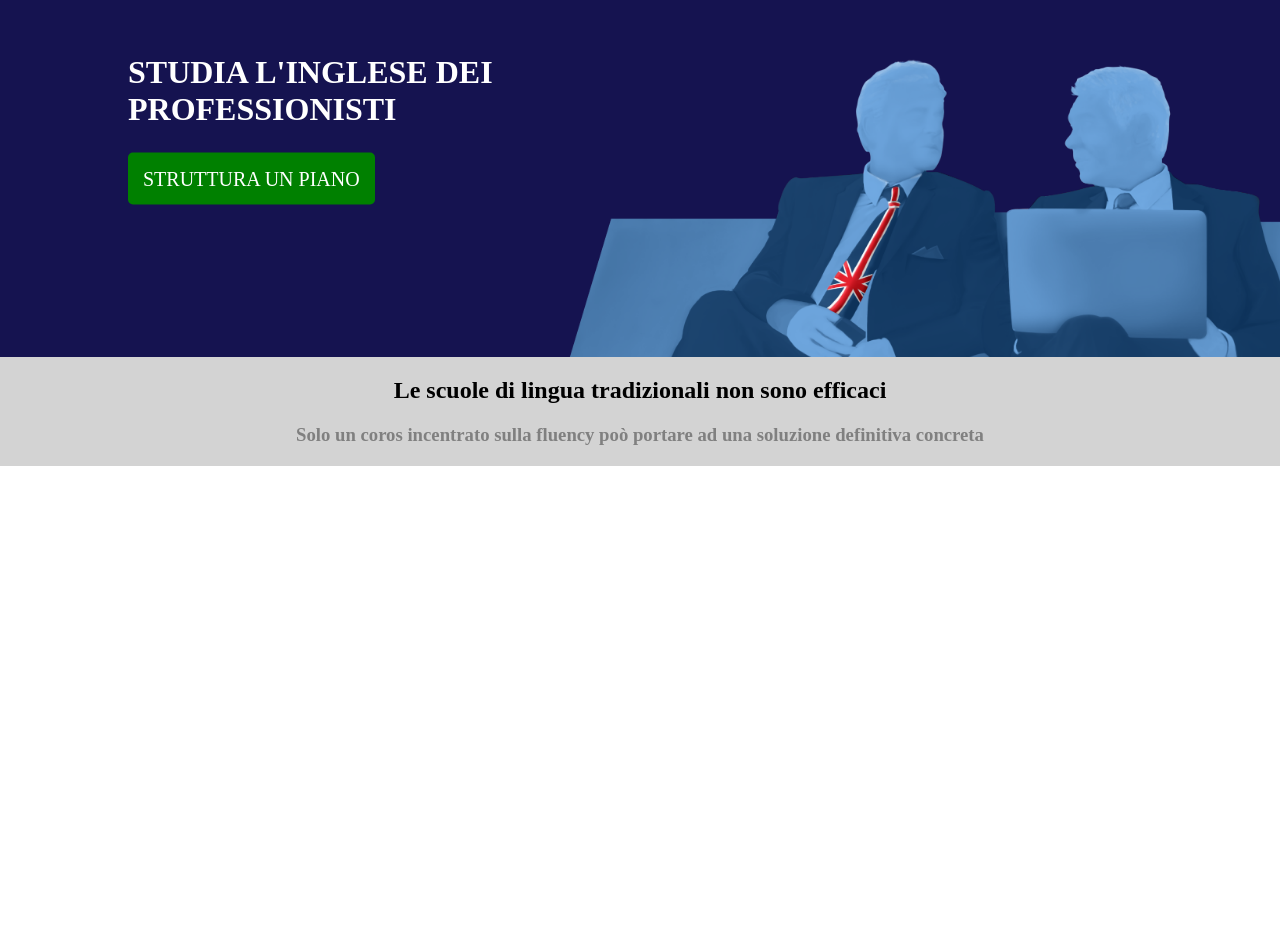
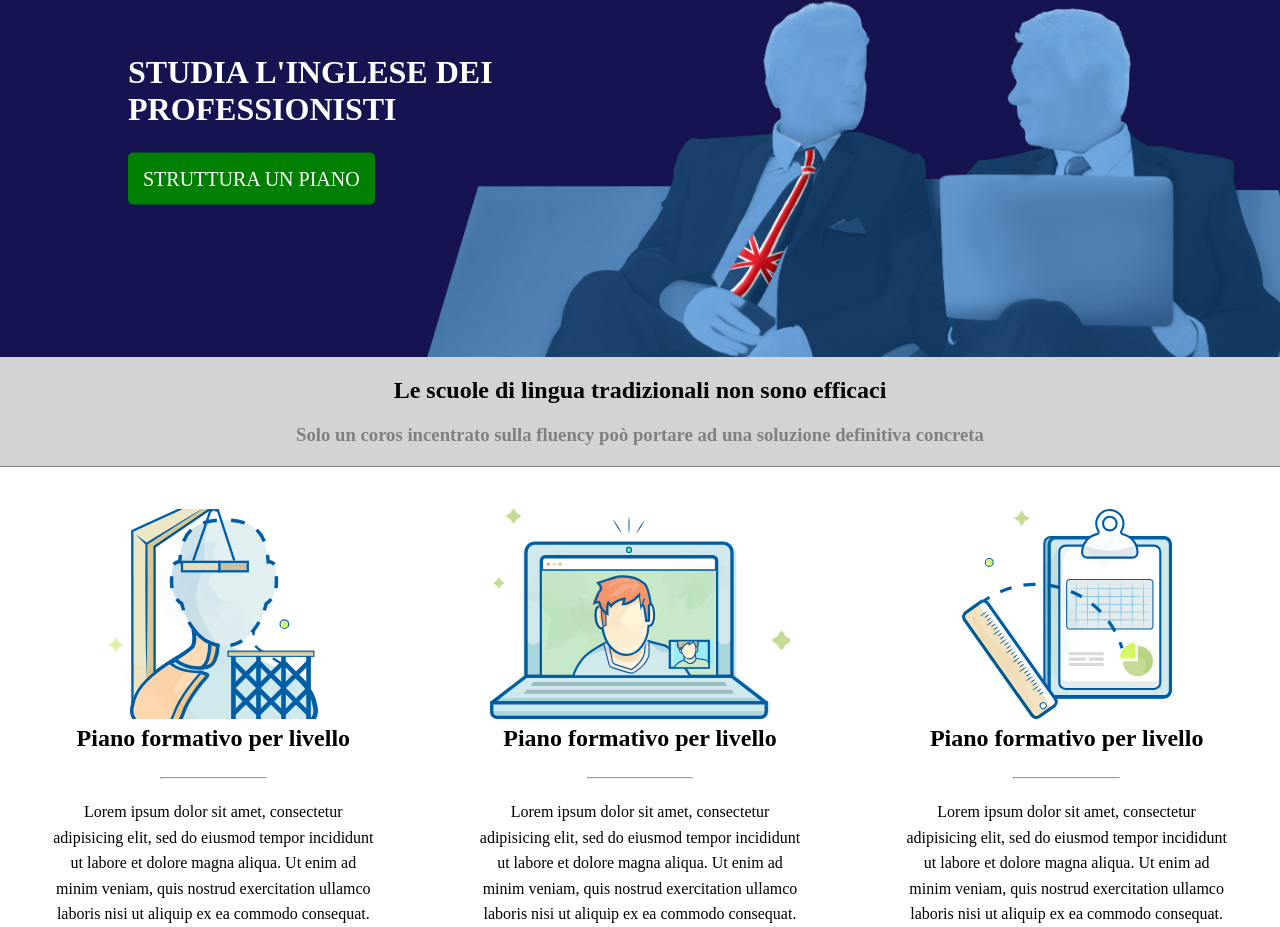
Before and after one commit to 1Graffa/htmlcss-fluentify, a plain HTML site: page index.html in a window 1280 px wide. Shown: the part 193-1120 px from the top of the page. Before the commit the page ends 800 px from the top, so only its background shows below. Drawn offline with Linux system fonts and the light colour scheme.

Commit message:
Seconda pagina

```diff
--- a/css/style.css
+++ b/css/style.css
@@ -59,7 +59,7 @@ ul{
 header{
   background-color: rgb(21, 19, 80);
   background-image: url(../img/background-header.png);
-  background-size: 60%;
+  background-size: 70%;
   background-repeat: no-repeat;
   background-position: 110% 110%;
 }
@@ -119,3 +119,40 @@ header{
   padding-bottom: 20px;
   color: grey;
 }
+/* SEZIONI CON IMMAGINI */
+.raffigurazioni-up{
+  border-bottom: 1px solid grey;
+}
+.up-side{
+  height: 210px;
+  width: 210px;
+  margin: auto;
+  margin-top: 10%;
+}
+.raffigurazioni-up .gru{
+  background-image: url(../img/profile.svg);
+  background-size: cover;
+  background-position: center;
+}
+.raffigurazioni-up .pc{
+  width: 300px;
+  background-image: url(../img/computer.svg);
+  background-size: cover;
+  background-position: center;
+}
+.raffigurazioni-up .doc{
+  background-image: url(../img/doc.svg);
+  background-size: cover;
+  background-position: center;
+}
+.container-section{
+  width: calc(100% / 3)
+}
+.container-section h2,p{
+  text-align: center;
+  line-height: 1.6;
+  margin: 0 50px;
+}
+.container-section hr{
+  margin: 20px 160px;
+}
--- a/index.html
+++ b/index.html
@@ -53,9 +53,34 @@
           <h3>Solo un coros incentrato sulla fluency poò portare ad una soluzione definitiva concreta</h3>
         </div>
       </section>
-          <section></section>
-          <section></section>
-          <section></section>
+    <!-- SEZIONI CON IMMAGINI  -->
+      <section class="raffigurazioni-up">
+        <div class="container-section float-left">
+            <div class="up-side gru"></div>
+          <h2>Piano formativo per livello</h2>
+          <hr>
+          <div class="down-side">
+            <p>Lorem ipsum dolor sit amet, consectetur adipisicing elit, sed do eiusmod tempor incididunt ut labore et dolore magna aliqua. Ut enim ad minim veniam, quis nostrud exercitation ullamco laboris nisi ut aliquip ex ea commodo consequat.</p>
+          </div>
+        </div>
+        <div class="container-section float-left">
+            <div class="up-side pc"></div>
+          <h2>Piano formativo per livello</h2>
+          <hr>
+          <div class="down-side">
+            <p>Lorem ipsum dolor sit amet, consectetur adipisicing elit, sed do eiusmod tempor incididunt ut labore et dolore magna aliqua. Ut enim ad minim veniam, quis nostrud exercitation ullamco laboris nisi ut aliquip ex ea commodo consequat.</p>
+          </div>
+        </div>
+        <div class="container-section float-left">
+            <div class="up-side doc"></div>
+          <h2>Piano formativo per livello</h2>
+          <hr>
+          <div class="down-side">
+            <p>Lorem ipsum dolor sit amet, consectetur adipisicing elit, sed do eiusmod tempor incididunt ut labore et dolore magna aliqua. Ut enim ad minim veniam, quis nostrud exercitation ullamco laboris nisi ut aliquip ex ea commodo consequat.</p>
+          </div>
+        </div>
+
+    </section>
 
     </main>
 
```
